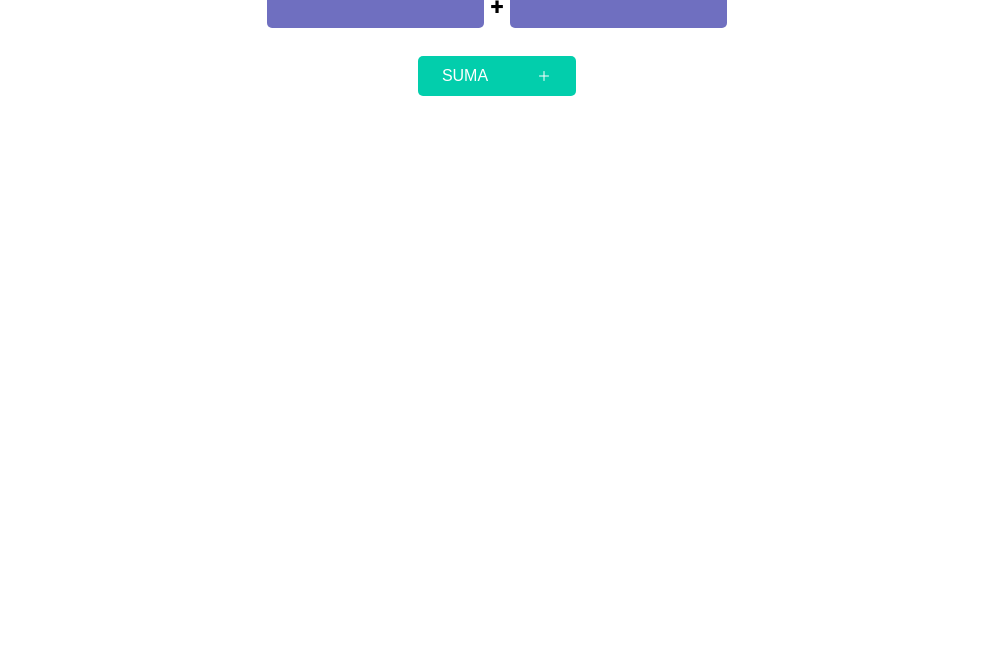
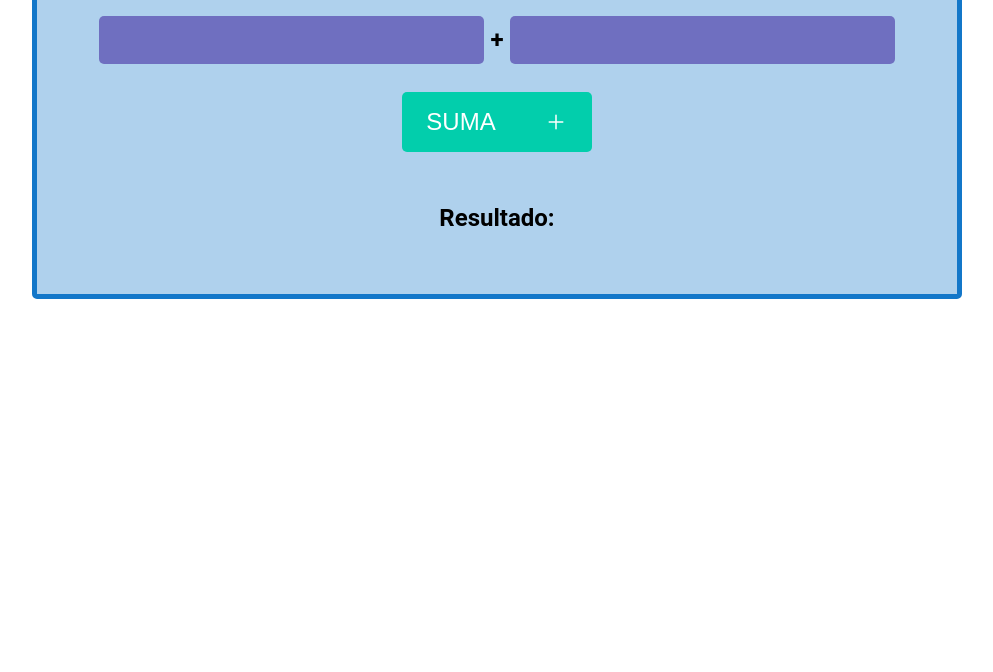
Before and after one commit to SergioGonzalez24/PracticaDesarrolloWeb-NodeJs2, a website built with webpack: page index.html in a window 1280 px wide. Shown: the part 128-800 px from the top of the page, without its empty margins (143-1136 px from the left). Built offline with nearby package versions, Linux system fonts and the light colour scheme.

Commit message:
Creaciomodificacion de archivos

```diff
--- a/index.html
+++ b/index.html
@@ -19,7 +19,11 @@
             </button>
             <br>
             <br>
-            <div id="sumRes"></div>
+            <p>
+                <strong>Resultado:</strong>
+                <div id="sumRes"></div>
+            </p>
+            <br>
         </div>
 
 
--- a/src/styles.css
+++ b/src/styles.css
@@ -1,31 +1,31 @@
 .resPositive {
     font-size: 40px;
-    font-weight: "bold";
+    font-weight: bold;
     color: green;
 }
 
 
 .resNegative {
     font-size: 40px;
-    font-weight: "bold";
+    font-weight: bold;
     color: red;
 }
 
 .resZero {
     font-size: 40px;
-    font-weight: "Bold";
+    font-weight: Bold;
     color: yellow;
 }
 
 .resError {
     font-size: 40px;
-    font-weight: "Bold";
+    font-weight: Bold;
     color: blue;
 }
 
 .buttonSuma {
     display: inline-flex;
-    height: 40px;
+    height: 60px;
     padding: 0;
     background: rgb(2, 206, 172);
     border: none;
@@ -33,7 +33,7 @@
     border-radius: 5px;
     overflow: hidden;
     font-family: Quicksand, sans-serif;
-    font-size: 16px;
+    font-size: 24px;
     font-weight: 500;
     cursor: pointer;
 }
@@ -65,12 +65,21 @@
 
     font-family: Roboto, sans-serif;
     color: white;
-    font-size: 12px;
+    font-size: 24px;
     font-weight: 500;
 }
 
 .sumador {
-    font-family: Roboto;
+    width: 900px;
+    border: 5px solid rgb(19, 119, 201);
+    background-color: rgba(114, 175, 224, 0.568);
+    padding: 10px;
+    margin: auto;
+    border-radius: 5px;
+    align-items:center;
+
+
+    font-family: Roboto, sans-serif;
     font-size: 24px;
     text-align: center;
 }
```
